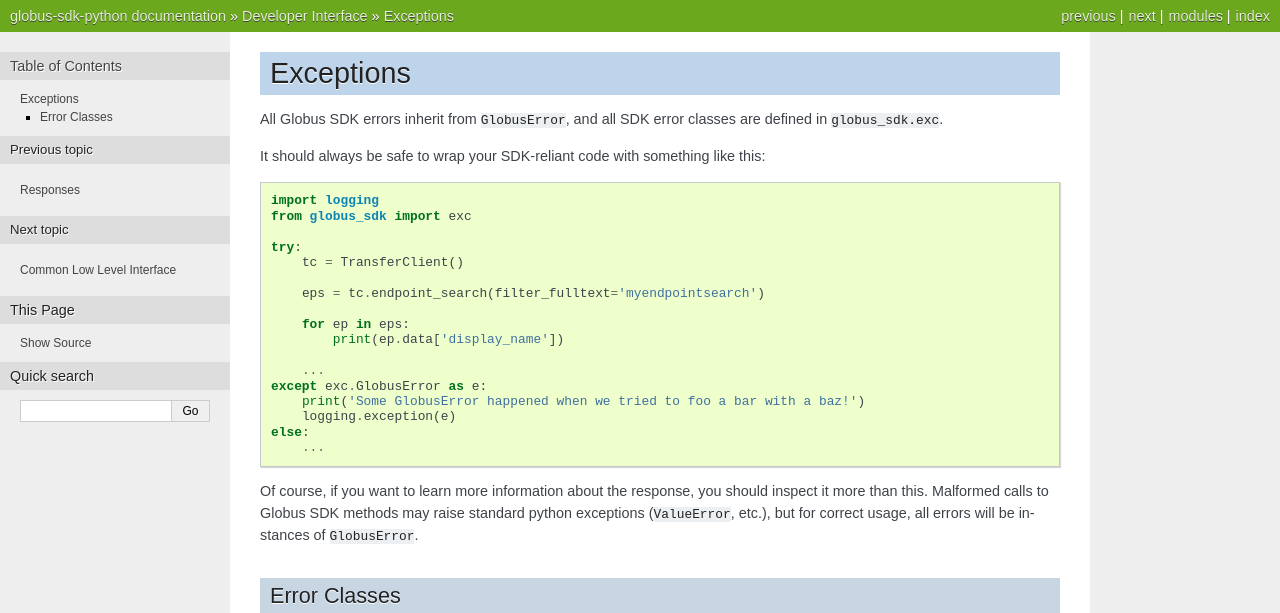
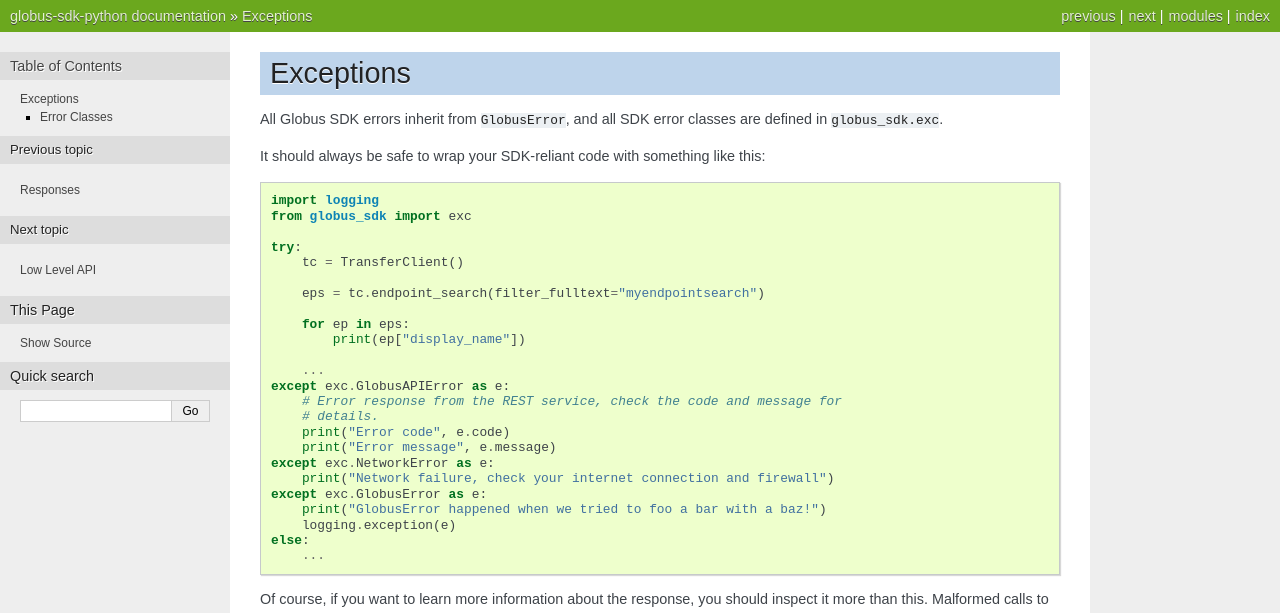
Before and after one commit to sirosen/globus-sdk-python, a Sphinx documentation site: the page built from docs/api/exceptions.rst, in a window 1280 px wide. Shown: the top 613 px of the page. Built offline with Sphinx 7.4.7, drawn with Linux system fonts in a browser that asks for light colours; the version number could not be read and is left out.

Commit message:
doc improvements
- move response/exception sections up so they are easier to
  find
- tweak names of sections
- start work to standardize on double space
- add description of response item access and iter

```diff
--- a/docs/api/baseclient.rst
+++ b/docs/api/baseclient.rst
@@ -1,5 +1,5 @@
-Common Low Level Interface
-==========================
+Low Level API
+=============
 
 All service clients support the low level interface, provided by the
 ``BaseClient``.
--- a/docs/api/exceptions.rst
+++ b/docs/api/exceptions.rst
@@ -13,14 +13,21 @@
     try:
         tc = TransferClient()
 
-        eps = tc.endpoint_search(filter_fulltext='myendpointsearch')
+        eps = tc.endpoint_search(filter_fulltext="myendpointsearch")
 
         for ep in eps:
-            print(ep.data['display_name'])
+            print(ep["display_name"])
 
         ...
+    except exc.GlobusAPIError as e:
+        # Error response from the REST service, check the code and message for
+        # details.
+        print("Error code", e.code)
+        print("Error message", e.message)
+    except exc.NetworkError as e:
+        print("Network failure, check your internet connection and firewall")
     except exc.GlobusError as e:
-        print('Some GlobusError happened when we tried to foo a bar with a baz!')
+        print("GlobusError happened when we tried to foo a bar with a baz!")
         logging.exception(e)
     else:
         ...
@@ -43,6 +50,18 @@
    :members:
    :show-inheritance:
 
+.. autoclass:: globus_sdk.exc.NetworkError
+   :members:
+   :show-inheritance:
+
+.. autoclass:: globus_sdk.exc.ConnectionError
+   :members:
+   :show-inheritance:
+
+.. autoclass:: globus_sdk.exc.TimeoutError
+   :members:
+   :show-inheritance:
+
 .. autoclass:: globus_sdk.exc.PaginationOverrunError
    :members:
    :show-inheritance:
--- a/docs/index.rst
+++ b/docs/index.rst
@@ -72,7 +72,7 @@
 
     # high level interface; provides iterators for list responses
     print("My Endpoints:")
-    for r in tc.endpoint_search(filter_scope='my-endpoints'):
+    for r in tc.endpoint_search(filter_scope="my-endpoints"):
         print(r.data["display_name"], r.data["id"])
 
 API Documentation
@@ -81,6 +81,9 @@
    :maxdepth: 2
 
    api
+   api/response
+   api/exceptions
+   api/baseclient
    config
 
 Deprecations
```
Also changed, not shown: docs/api.rst (+5 -15 lines), docs/api/response.rst (+11 -3 lines), 3 other files.
